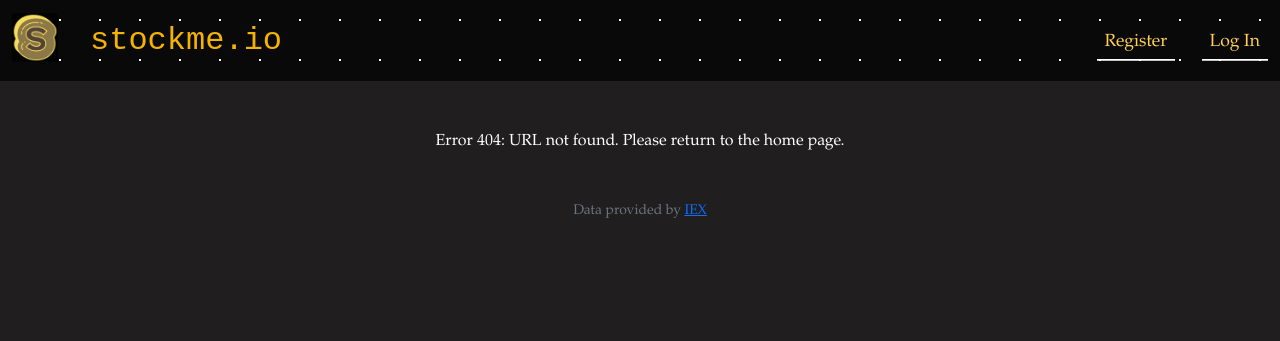
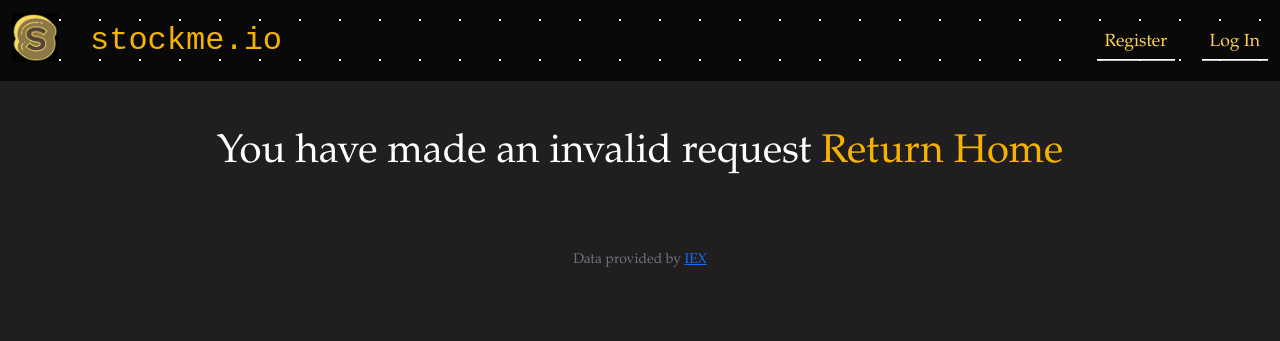
Before and after one commit to amaanjaved1/stockme.io, a Flask app: template templates/apology.html in a window 1280 px wide. Shown: the top 341 px of the page. Run offline with Flask 2, Linux system fonts and the light colour scheme; the template is opened without the code that fills it, so the values that code supplies are empty; some libraries are stand-ins or nearby versions.

Commit message:
Update apology.html

```diff
--- a/templates/apology.html
+++ b/templates/apology.html
@@ -5,5 +5,5 @@
 {% endblock %}
 
 {% block main %}
-Error 404: URL not found. Please return to the home page.
+    <h1 style="margin-bottom:25px;"> You have made an invalid request <span class="title" href="/"> Return Home </span></h1>
 {% endblock %}
```
